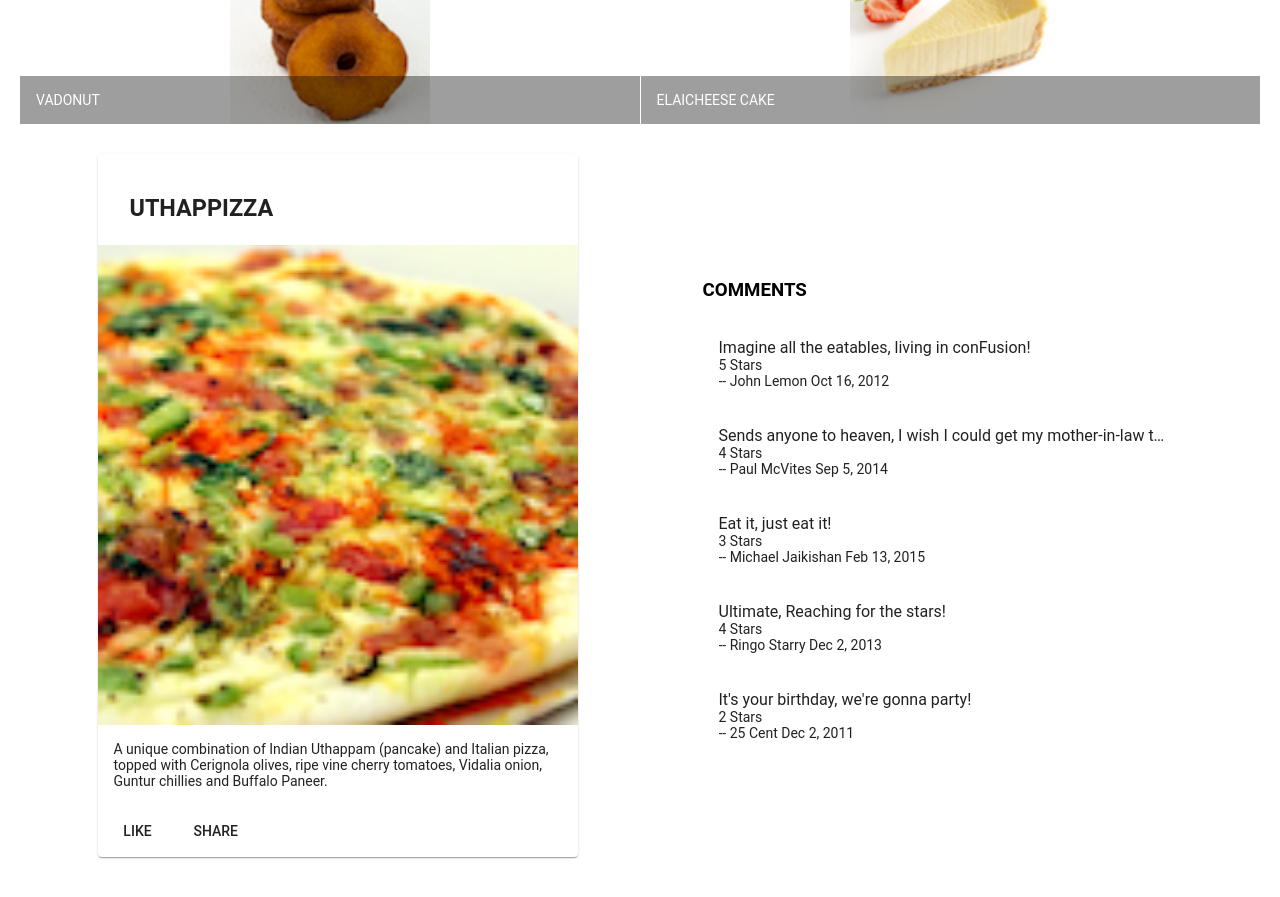
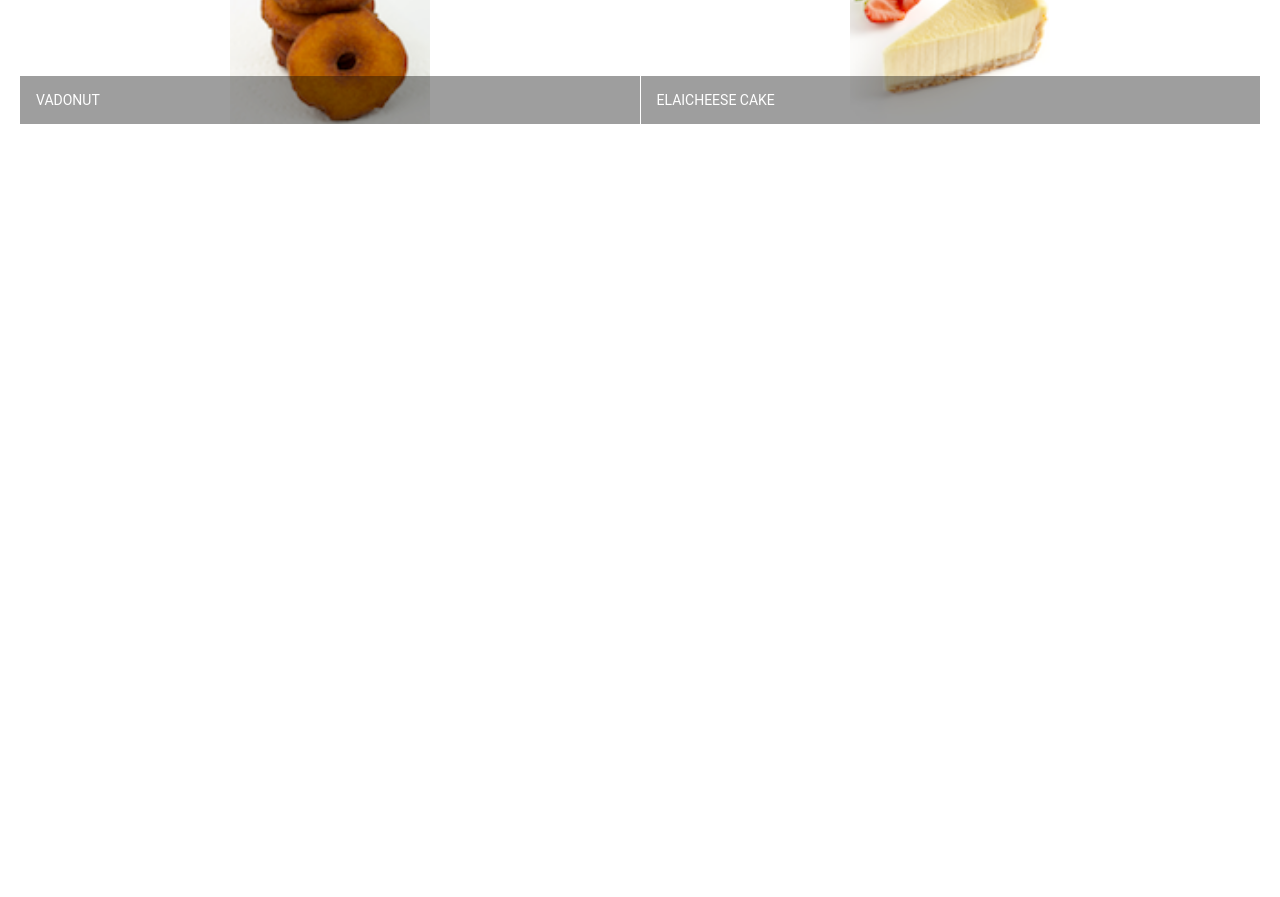
Before and after one commit to allendomingo/CourseraProjects, an Angular app in the folder HKUST FE AngularJS Framework/conFusion/: page / in a window 1280 px wide. Shown: the part 440-1337 px from the top of the page. After the commit the page ends 800 px from the top, so only its background shows below. Built offline with nearby package versions, Linux system fonts and the light colour scheme.

Commit message:
HKUST-AngularJs Module 2: Apply data binding to be abel to select current dish detail

```diff
--- a/HKUST FE AngularJS Framework/conFusion/src/app/dishdetail/dishdetail.component.html
+++ b/HKUST FE AngularJS Framework/conFusion/src/app/dishdetail/dishdetail.component.html
@@ -25,9 +25,9 @@
   </div>
 
   <div fxFlex="40">
-    <mat-list>
+    <mat-list *ngIf="dish">
       <h3> COMMENTS </h3>
-      <mat-list-item *ngFor="let comment of comments">
+      <mat-list-item *ngFor="let comment of dish.comments">
         <p matLine> {{comment.comment}} </p>
         <p matLine> {{comment.rating}} Stars </p>
         <p matLine> -- {{comment.author}} {{comment.date | date}} </p>
--- a/HKUST FE AngularJS Framework/conFusion/src/app/dishdetail/dishdetail.component.ts
+++ b/HKUST FE AngularJS Framework/conFusion/src/app/dishdetail/dishdetail.component.ts
@@ -1,48 +1,5 @@
-import { Component, OnInit } from '@angular/core';
-
-const DISH = {
-  id: '0',
-  name: 'Uthappizza',
-  image: '/assets/images/uthappizza.png',
-  category: 'mains',
-  featured: true,
-  label: 'Hot',
-  price: '4.99',
-  // tslint:disable-next-line:max-line-length
-  description: 'A unique combination of Indian Uthappam (pancake) and Italian pizza, topped with Cerignola olives, ripe vine cherry tomatoes, Vidalia onion, Guntur chillies and Buffalo Paneer.',
-  comments: [
-       {
-           rating: 5,
-           comment: 'Imagine all the eatables, living in conFusion!',
-           author: 'John Lemon',
-           date: '2012-10-16T17:57:28.556094Z'
-       },
-       {
-           rating: 4,
-           comment: 'Sends anyone to heaven, I wish I could get my mother-in-law to eat it!',
-           author: 'Paul McVites',
-           date: '2014-09-05T17:57:28.556094Z'
-       },
-       {
-           rating: 3,
-           comment: 'Eat it, just eat it!',
-           author: 'Michael Jaikishan',
-           date: '2015-02-13T17:57:28.556094Z'
-       },
-       {
-           rating: 4,
-           comment: 'Ultimate, Reaching for the stars!',
-           author: 'Ringo Starry',
-           date: '2013-12-02T17:57:28.556094Z'
-       },
-       {
-           rating: 2,
-           comment: 'It\'s your birthday, we\'re gonna party!',
-           author: '25 Cent',
-           date: '2011-12-02T17:57:28.556094Z'
-       }
-   ]
-};
+import { Component, OnInit, Input } from '@angular/core';
+import { Dish } from '../shared/dish';
 
 @Component({
   selector: 'app-dishdetail',
@@ -50,12 +7,11 @@ const DISH = {
   styleUrls: ['./dishdetail.component.scss']
 })
 export class DishdetailComponent implements OnInit {
-  dish = DISH;
-  comments = DISH.comments;
 
-  constructor() {
-    console.log('comments', this.comments);
-   }
+  @Input()
+  dish: Dish | undefined;
+
+  constructor() { }
 
   ngOnInit(): void {
   }
--- a/HKUST FE AngularJS Framework/conFusion/src/app/menu/menu.component.html
+++ b/HKUST FE AngularJS Framework/conFusion/src/app/menu/menu.component.html
@@ -10,7 +10,7 @@
     </div>
     <div fxFlex>
         <mat-grid-list cols="2" rowHeight="200px">
-            <mat-grid-tile *ngFor="let dish of dishes">
+            <mat-grid-tile *ngFor="let dish of dishes" (click)="onSelect(dish)">
                 <img height="200px" src={{dish.image}} alt={{dish.name}}>
                 <mat-grid-tile-footer>
                     <h1> {{dish.name | uppercase}} </h1>
@@ -18,7 +18,5 @@
             </mat-grid-tile>
         </mat-grid-list>
     </div>
-    <div fxFlex>
-        <app-dishdetail></app-dishdetail>
-    </div>
+    <app-dishdetail [dish]="selectedDish"></app-dishdetail>
 </div>
--- a/HKUST FE AngularJS Framework/conFusion/src/app/menu/menu.component.ts
+++ b/HKUST FE AngularJS Framework/conFusion/src/app/menu/menu.component.ts
@@ -10,10 +10,14 @@ import { DISHES } from '../shared/dishes';
 export class MenuComponent implements OnInit {
   dishes: Dish[] = DISHES;
 
-  selectedDish: Dish = DISHES[0];
+  selectedDish: Dish | undefined;
 
   constructor() { }
 
   ngOnInit(): void {
   }
+
+  onSelect(dish: Dish) {
+    this.selectedDish = dish;
+  }
 }
```
